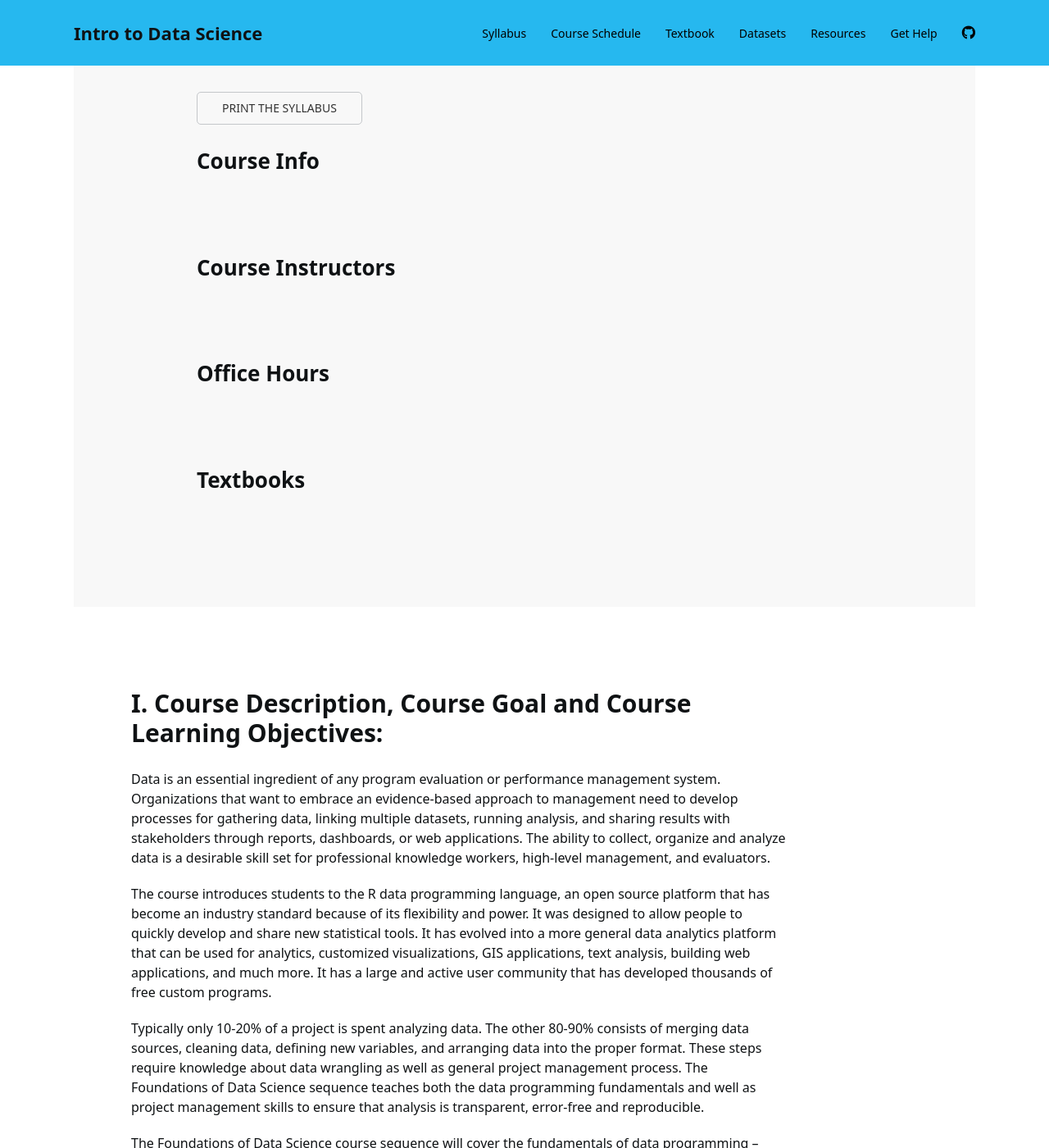
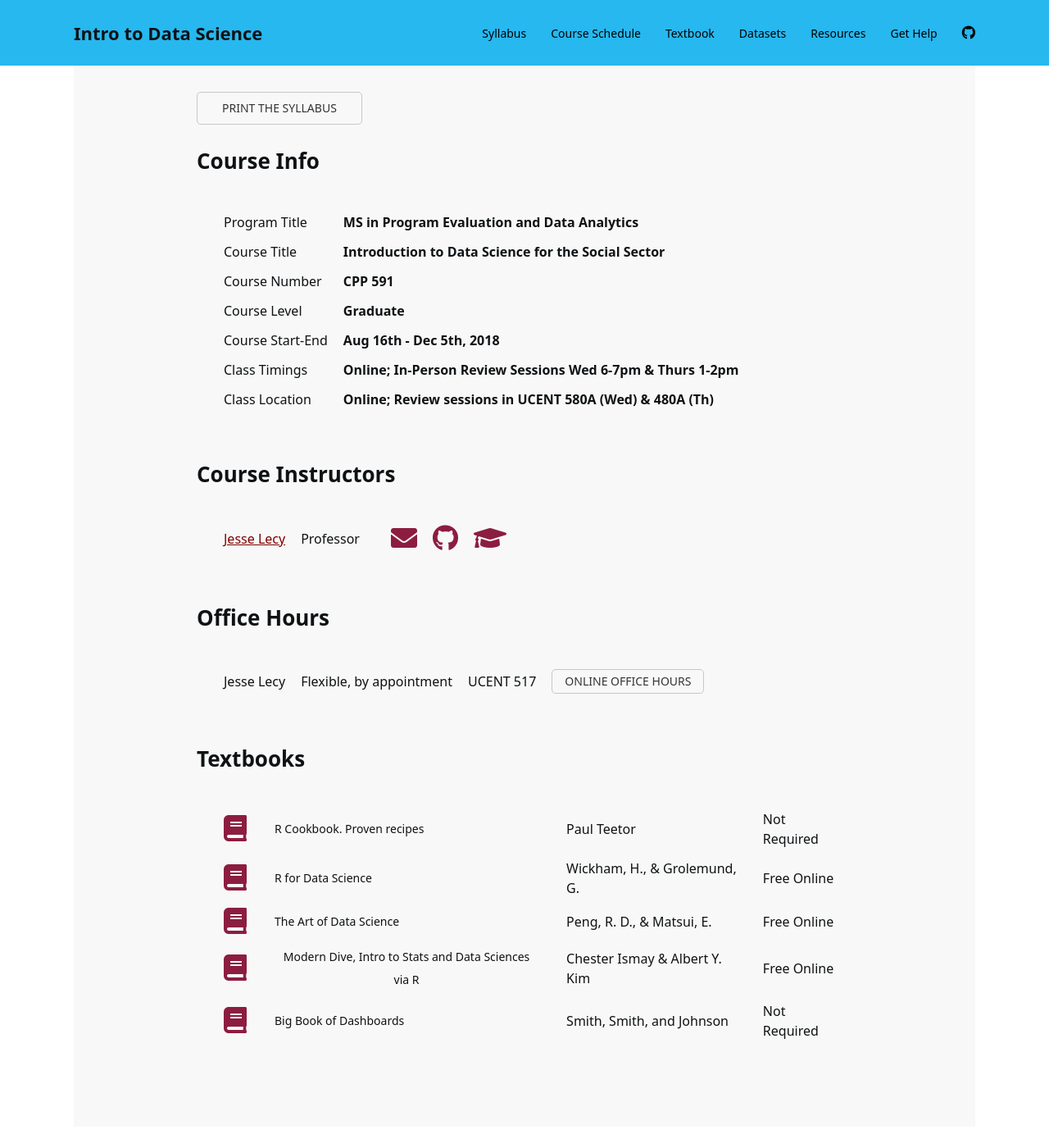
Before and after one commit to DS4PS/course-template, a Jekyll site: the page built from index.md, in a window 1280 px wide and 1400 px high, scrolled down 806 px. Shown: the whole window at 82% size. Built offline with Jekyll 4.4.1, drawn with Linux system fonts in a browser that asks for light colours; nearby versions of some CDN libraries; a style sheet for code colours, icons or effects is not loaded.

Commit message:
Update index.md

```diff
--- a/index.md
+++ b/index.md
@@ -1,7 +1,61 @@
 ---
 layout: index
 title: Syllabus
+
+info:
+ program_title: MS in Program Evaluation and Data Analytics
+ program_website:
+ course_title: Introduction to Data Science for the Social Sector
+ course_number: CPP 591
+ course_level: Graduate
+ course_website:
+ course_start_end_dates: Aug 16th - Dec 5th, 2018
+ course_prerequisites: None
+ class_meets_when:  Online; In-Person Review Sessions Wed 6-7pm & Thurs 1-2pm
+ class_meets_where: Online; Review sessions in UCENT 580A (Wed) & 480A (Th)
+
+instructor:
+-  name: Jesse Lecy
+   title: Professor
+   email: jdlecy@asu.edu
+   website_url: http://www.lecy.info/
+   office_hours_times: Flexible, by appointment
+   office_hours_location:  UCENT 517
+   office_hours_app_url:  https://calendly.com/lecy/15min/
+   github_url: https://github.com/lecy
+   twitter_url:
+   scholar_url: https://scholar.google.com/citations?user=Ir8H4wMAAAAJ&hl=en
+   linked_in_url:
+
+textbooks:
+- title: R Cookbook. Proven recipes
+  authors: Paul Teetor
+  edition: Not Required
+  link: http://www.bagualu.net/wordpress/wp-content/uploads/2015/10/R_Cookbook.pdf
+  required (y/n): n
+- title: R for Data Science
+  authors: Wickham, H., & Grolemund, G.
+  edition: Free Online
+  link: http://r4ds.had.co.nz/
+  required (y/n): n
+- title: The Art of Data Science
+  authors: Peng, R. D., & Matsui, E.
+  edition: Free Online
+  link: https://leanpub.com/artofdatascience
+  required (y/n): n
+- title: Modern Dive, Intro to Stats and Data Sciences via R
+  authors: Chester Ismay & Albert Y. Kim
+  edition: Free Online
+  link: https://moderndive.com/4-tidy.html
+  required (y/n): n
+- title: Big Book of Dashboards
+  authors: Smith, Smith, and Johnson
+  edition: Not Required
+  link: https://www.amazon.com/Big-Book-Dashboards-Visualizing-Real-World/dp/1119282713/
+  required (y/n): n
+
 ---
+
 
 
 # I.  Course Description, Course Goal and Course Learning Objectives:
```
